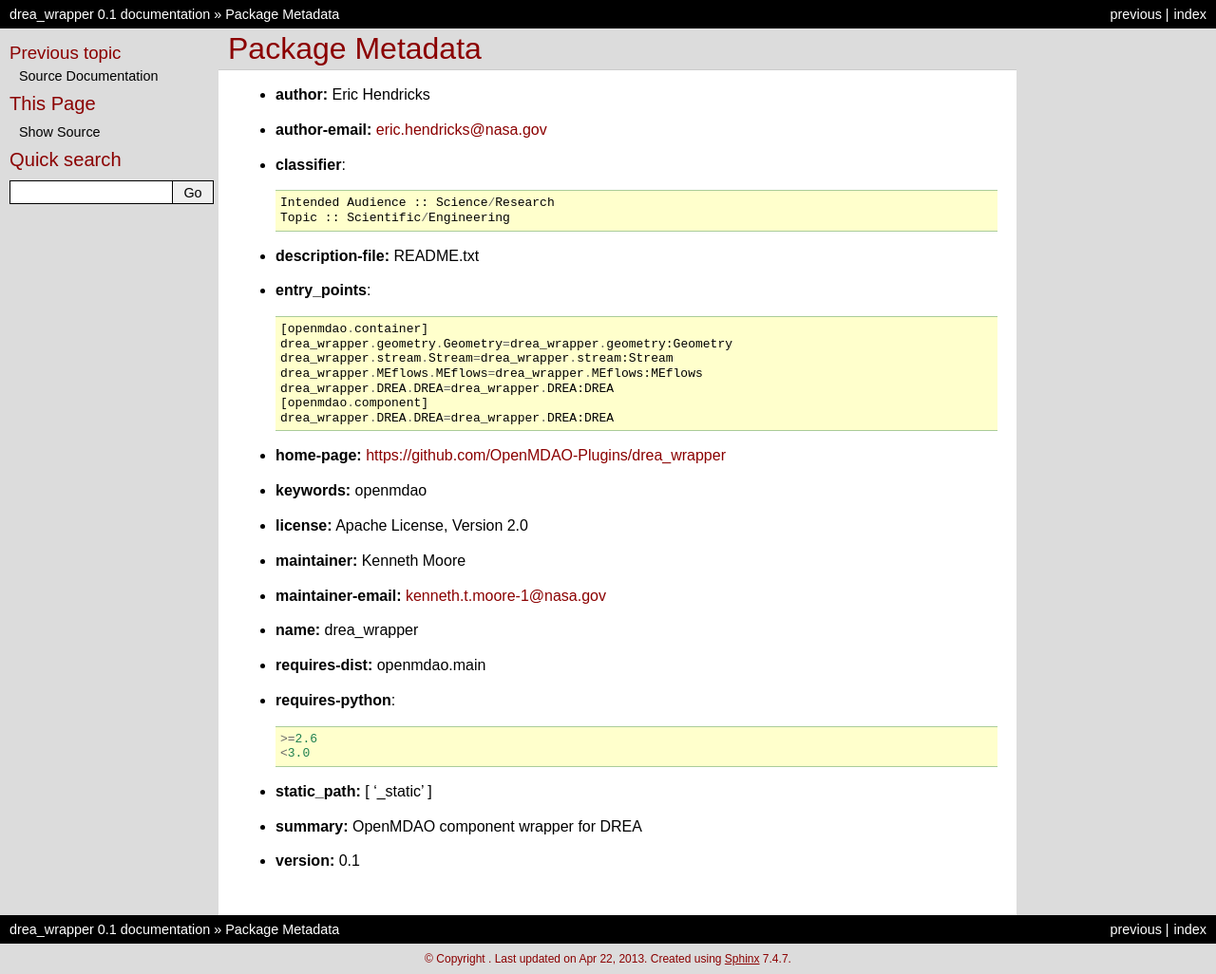
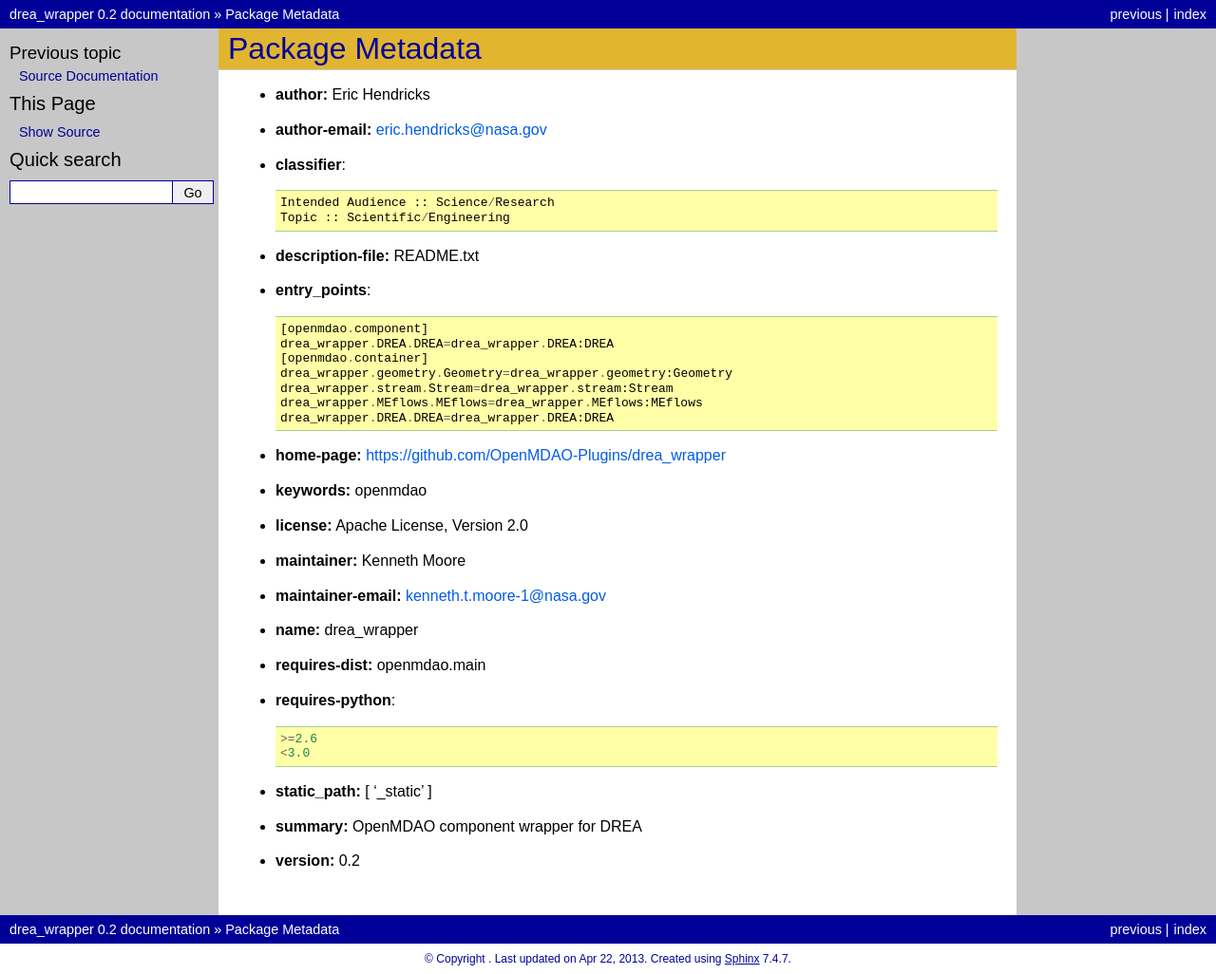
Before and after one commit to OpenMDAO-Plugins/drea_wrapper, a Sphinx documentation site: the page built from docs/pkgdocs.rst, in a window 1280 px wide. Shown: the whole page at 95% size. Built offline with Sphinx 7.4.7, drawn with Linux system fonts in a browser that asks for light colours.

Commit message:
Update for new VarTree syntax

```diff
--- a/docs/conf.py
+++ b/docs/conf.py
@@ -43,10 +43,10 @@
 # built documents.
 #
 # The short X.Y version.
-version = '0.1'
+version = '0.2'
 #The short version is the one that shows up in the file when you use /version/.
 # The full version, including alpha/beta/rc tags.
-release = '0.1'
+release = '0.2'
 
 # The language for content autogenerated by Sphinx. Refer to documentation
 # for a list of supported languages.
@@ -118,22 +118,22 @@
 # using these theme options will make the docs share a consistent
 # look with the OpenMDAO docs
 html_theme_options = {
-     "headtextcolor": "darkred",
-     "headbgcolor": "gainsboro",
+     "headtextcolor": "#000099",
+     "headbgcolor": "#e2b530",
      "headfont": "Arial",
-     "relbarbgcolor": "black",
+     "relbarbgcolor": "#000099",
      "relbartextcolor": "white",
      "relbarlinkcolor": "white",
-     "sidebarbgcolor": "gainsboro",
-     "sidebartextcolor": "darkred",
-     "sidebarlinkcolor": "black",
-     "footerbgcolor": "gainsboro",
-     "footertextcolor": "darkred",
+     "sidebarbgcolor": "#c7c7c7",
+     "sidebartextcolor": "black",
+     "sidebarlinkcolor": "#000099",
+     "footerbgcolor": "white",
+     "footertextcolor": "#000099",
      "textcolor": "black",
-     "codebgcolor": "#FFFFCC",
-     "linkcolor": "darkred",
-     "codebgcolor": "#ffffcc",
+     "codebgcolor": "#ffffa7",
+     "linkcolor": "#005ce6",
     }
+
 
 todo_include_todos = True
 
--- a/docs/pkgdocs.rst
+++ b/docs/pkgdocs.rst
@@ -16,12 +16,12 @@
 
 - **entry_points**::
 
+    [openmdao.component]
+    drea_wrapper.DREA.DREA=drea_wrapper.DREA:DREA
     [openmdao.container]
     drea_wrapper.geometry.Geometry=drea_wrapper.geometry:Geometry
     drea_wrapper.stream.Stream=drea_wrapper.stream:Stream
     drea_wrapper.MEflows.MEflows=drea_wrapper.MEflows:MEflows
-    drea_wrapper.DREA.DREA=drea_wrapper.DREA:DREA
-    [openmdao.component]
     drea_wrapper.DREA.DREA=drea_wrapper.DREA:DREA
 
 - **home-page:** https://github.com/OpenMDAO-Plugins/drea_wrapper
@@ -47,4 +47,4 @@
 
 - **summary:** OpenMDAO component wrapper for DREA
 
-- **version:** 0.1
+- **version:** 0.2
--- a/setup.cfg
+++ b/setup.cfg
@@ -1,6 +1,6 @@
 [metadata]
 name = drea_wrapper
-version = 0.1
+version = 0.2
 summary =  OpenMDAO component wrapper for DREA
 description-file = README.txt
 keywords = openmdao
```
Also changed, not shown: docs/srcdocs.rst (line endings or trailing spaces).
